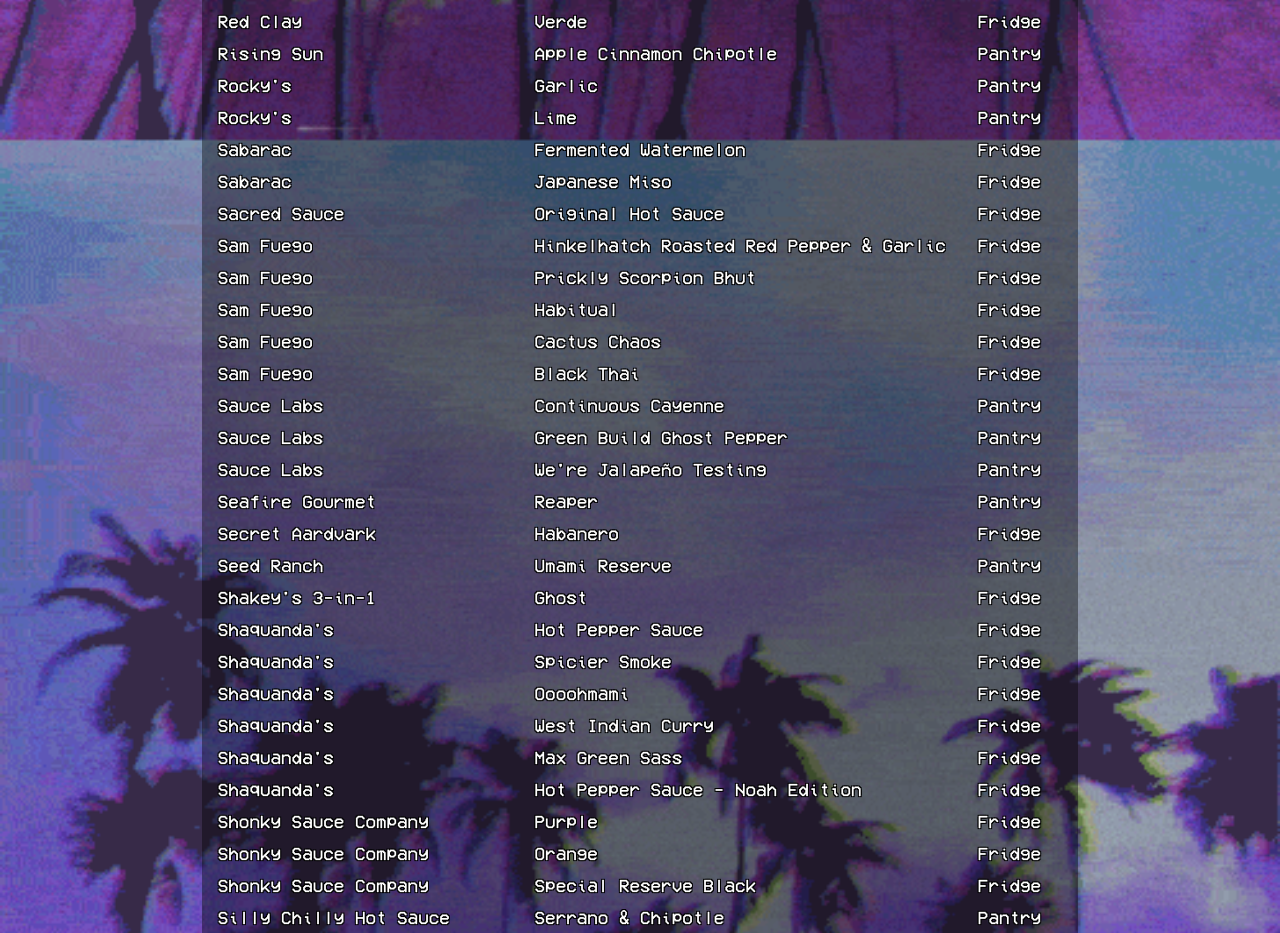
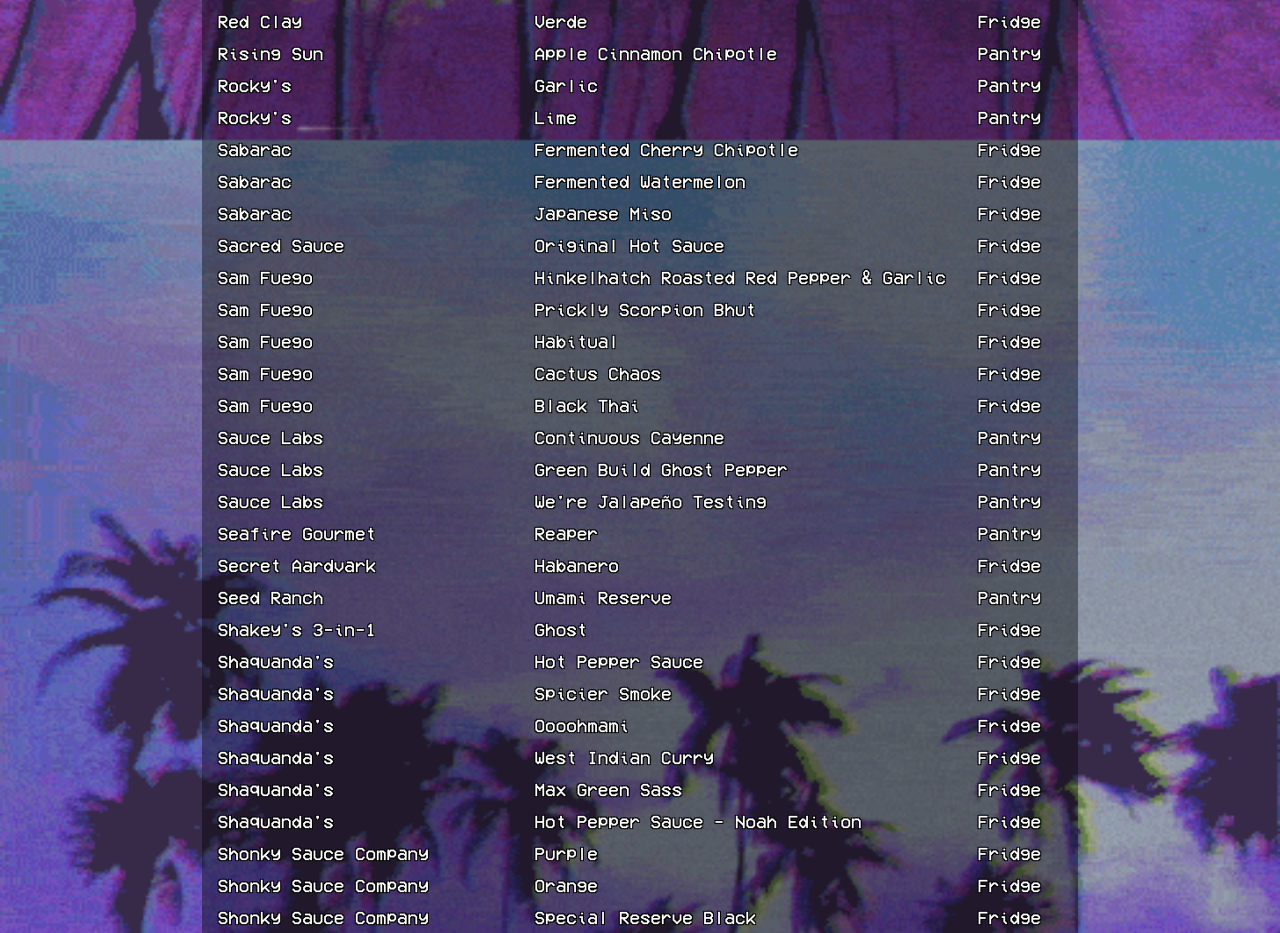
Before and after one commit to cherscarlett/cher, a Next.js app: page /pantry in a window 1280 px wide. Shown: the part 7540-8473 px from the top of the page. Built offline with nearby package versions, Linux system fonts and the light colour scheme.

Commit message:
update pantry

```diff
--- a/pages/pantry.js
+++ b/pages/pantry.js
@@ -1870,6 +1870,14 @@
       "name": "Lime",
       "shu": null,
       "location": null,
+      "url": null,
+      "img": null
+    },
+    {
+      "brand": "Sabarac",
+      "name": "Fermented Cherry Chipotle",
+      "shu": null,
+      "location": "Fridge",
       "url": null,
       "img": null
     },
```
